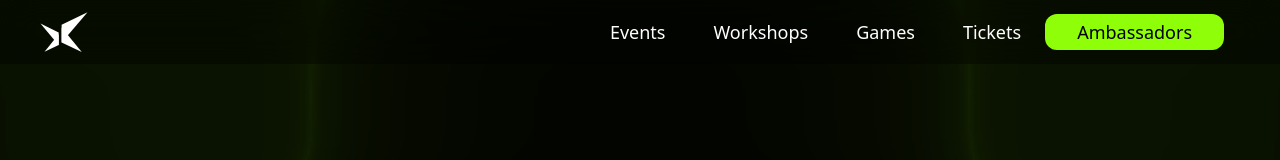
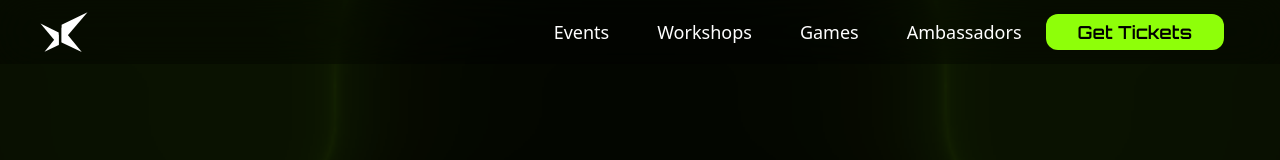
Before and after one commit to TinkerHubKMCTCE/Karma24, a React (Vite) app: page /tickets in a window 1280 px wide. Shown: the top 160 px of the page. Built offline with nearby package versions, Linux system fonts and the light colour scheme.

Commit message:
feat: update tickets

```diff
--- a/src/components/Navbar/Navbar.jsx
+++ b/src/components/Navbar/Navbar.jsx
@@ -36,9 +36,9 @@ const Navbar = () => {
     { id: 1, text: "Events", link: "/", sectionId: "events" },
     { id: 2, text: "Workshops", link: "/", sectionId: "workshops" },
     { id: 3, text: "Games", link: "/", sectionId: "competitions" },
-    { id: 5, text: "Tickets", link: "/tickets" },
+    { id: 6, text: "Ambassadors", link: "/login" },
+    { id: 5, text: "Get Tickets", link: "/tickets" },
     // { id: 6, text: "Ambassadors", link: "/stand-by" },
-    { id: 6, text: "Ambassadors", link: "/login" },
   ];
 
   return (
@@ -69,8 +69,8 @@ const Navbar = () => {
                 to={item.link}
                 onClick={() => handleScrollToSection(item.sectionId)}
                 className={`p-1 hover:text-[#8EFF09] rounded-xl px-6 cursor-pointer duration-300 ${
-                  item.text === "Ambassadors"
-                    ? "bg-[#8EFF09] hover:text-black px-8 mr-10 text-black"
+                  item === navItems[navItems.length - 1]
+                    ? "bg-[#8EFF09] font-orbitron font-bold text-lg hover:text-black px-8 mr-10 text-black"
                     : ""
                 }`}
               >
@@ -105,8 +105,8 @@ const Navbar = () => {
               }}
               to={item.link}
               className={`p-4 hover:text-karma-green text-2xl rounded-xl px-6 cursor-pointer duration-300 ${
-                item.text === "Ambassadors"
-                  ? "bg-[#8EFF09] hover:text-white hover:bg-karma-blue px-8 mt-2 mx-6 text-black text-xl grid place-items-center"
+                item === navItems[navItems.length - 1]
+                  ? "bg-[#8EFF09] font-orbitron font-bold text-lg hover:text-white hover:bg-karma-blue px-8 mt-2 mx-6 text-black grid place-items-center"
                   : ""
               }`}
             >
--- a/src/views/Tickets.jsx
+++ b/src/views/Tickets.jsx
@@ -10,7 +10,7 @@ const Tickets = () => {
   const ticketOptions = [
     {
       title: "Day 2",
-      price: "₹199",
+      price: "₹200",
       description: ["Early bird tickets for the first 100 participants"],
       bg: "https://images.pexels.com/photos/2833037/pexels-photo-2833037.jpeg",
       backgroundColor: "rgba(0, 0, 0, 0.8)",
@@ -18,7 +18,7 @@ const Tickets = () => {
     },
     {
       title: "Day 3",
-      price: "₹299",
+      price: "₹300",
       description: [
         "Regular tickets for the next 100 participants",
         "Regular tickets for the next 100 participants",
@@ -39,7 +39,7 @@ const Tickets = () => {
 
   return (
     <div className="container mx-auto max-w-screen-xl">
-      <div className="grid grid-cols-1 sm:grid-cols-2 lg:grid-cols-3 gap-8 justify-center items-center py-56 px-8">
+      <div className="grid grid-cols-1 sm:grid-cols-2 lg:grid-cols-3 gap-8 justify-center items-center py-20 lg:py-44 px-8">
         {ticketOptions.map((option, index) => (
           <div
             key={index}
--- a/src/views/home/components/Hero/Hero.jsx
+++ b/src/views/home/components/Hero/Hero.jsx
@@ -48,7 +48,7 @@ const Hero = () => {
                 <p className="mt-6 font-inversionz text-center text-3xl uppercase font-medium tracking-tighter">
                   what goes around comes around
                 </p>
-                <FilledButton text="Buy Tickets" onClick={() => navigate("/tickets")} />
+                <FilledButton text="Get Tickets" onClick={() => navigate("/tickets")} />
               </motion.div>
               <motion.div
                 initial={{ opacity: 0, x: 50 }}
```
